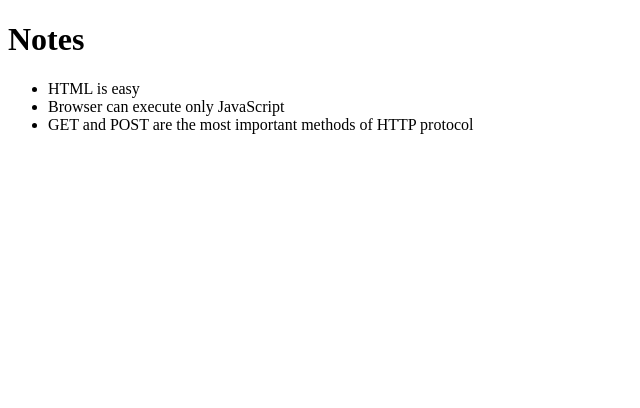
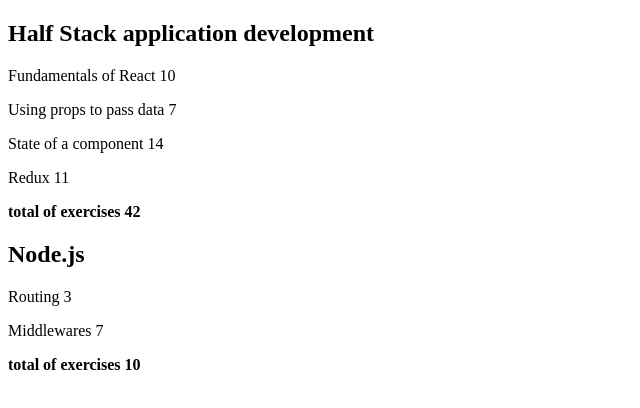
Before and after one commit to Newchxppa/fullstackopen, a React (Vite) app in the folder part2Folder/part2/: page / in a window 1280 px wide. Shown: the top 408 px of the page, without its empty margins (0-640 px from the left). Built offline with nearby package versions, Linux system fonts and the light colour scheme.

Commit message:
Rendered course content that was in an array of objects by using map and reduce in a seperate JSX module and then importing that file into App.jsx

```diff
--- a/part2Folder/part2/src/App.jsx
+++ b/part2Folder/part2/src/App.jsx
@@ -3,20 +3,62 @@
 // import viteLogo from './assets/vite.svg'
 // import heroImg from './assets/hero.png'
 // import './App.css'
-import Note from './components/Note'
+//import Note from './components/Note'
+import Course from './components/Course'
 
-const App = ( { notes }) => {
-  return (
+const App = () => {
+
+  const courses = [
+    {
+      name: 'Half Stack application development',
+      id: 1,
+      parts: [
+        {
+          name: 'Fundamentals of React',
+          exercises: 10,
+          id: 1
+        },
+        {
+          name: 'Using props to pass data',
+          exercises: 7,
+          id: 2
+        },
+        {
+          name: 'State of a component',
+          exercises: 14,
+          id: 3
+        },
+        {
+          name: 'Redux',
+          exercises: 11,
+          id: 4
+        }
+      ]
+    },
+    {
+      name: 'Node.js',
+      id: 2,
+      parts: [
+        {
+          name: 'Routing',
+          exercises: 3,
+          id: 1
+        },
+        {
+          name: 'Middlewares',
+          exercises: 7,
+          id: 2
+        }
+      ]
+    }
+  ]
+
+
+  return(
     <div>
-      <h1>Notes</h1>
-      <ul>
-        {notes.map(note =>
-          <Note key={note.id} note={note} />
-        )}
-      </ul>
+     <Course courses={courses} />
     </div>
   )
 }
 
-
 export default App
--- /dev/null
+++ b/part2Folder/part2/src/components/Course.jsx
@@ -0,0 +1,45 @@
+const Part = ( { part }) => {
+  return (
+    <p>{part.name} {part.exercises}</p>
+  )
+}
+
+const SumExercise = ( { course }) => {
+  const totalSum = course.reduce((course, index) => course + index.exercises, 0);
+  return (
+    <p style={{fontWeight: "bold"}}>total of exercises {totalSum}</p>
+  )
+
+}
+
+const Content = ( { content }) => {
+  return (
+    <div>
+    {content.map(course =>
+      <Part key={course.id} part={course} />
+    )}
+    <SumExercise course={content} />
+    </div>
+  )
+}
+
+
+
+const Header = ( {course} ) => {
+  return (
+    <div>
+      <h2>{course.name}</h2>
+      <Content content={course.parts} />
+    </div>
+  )
+}
+const Course = ({ courses }) => {
+  return(
+    <div>
+      {courses.map(course =>
+        <Header key={course.id} course={course} />
+      )}
+    </div>
+  )
+}
+export default Course
```
